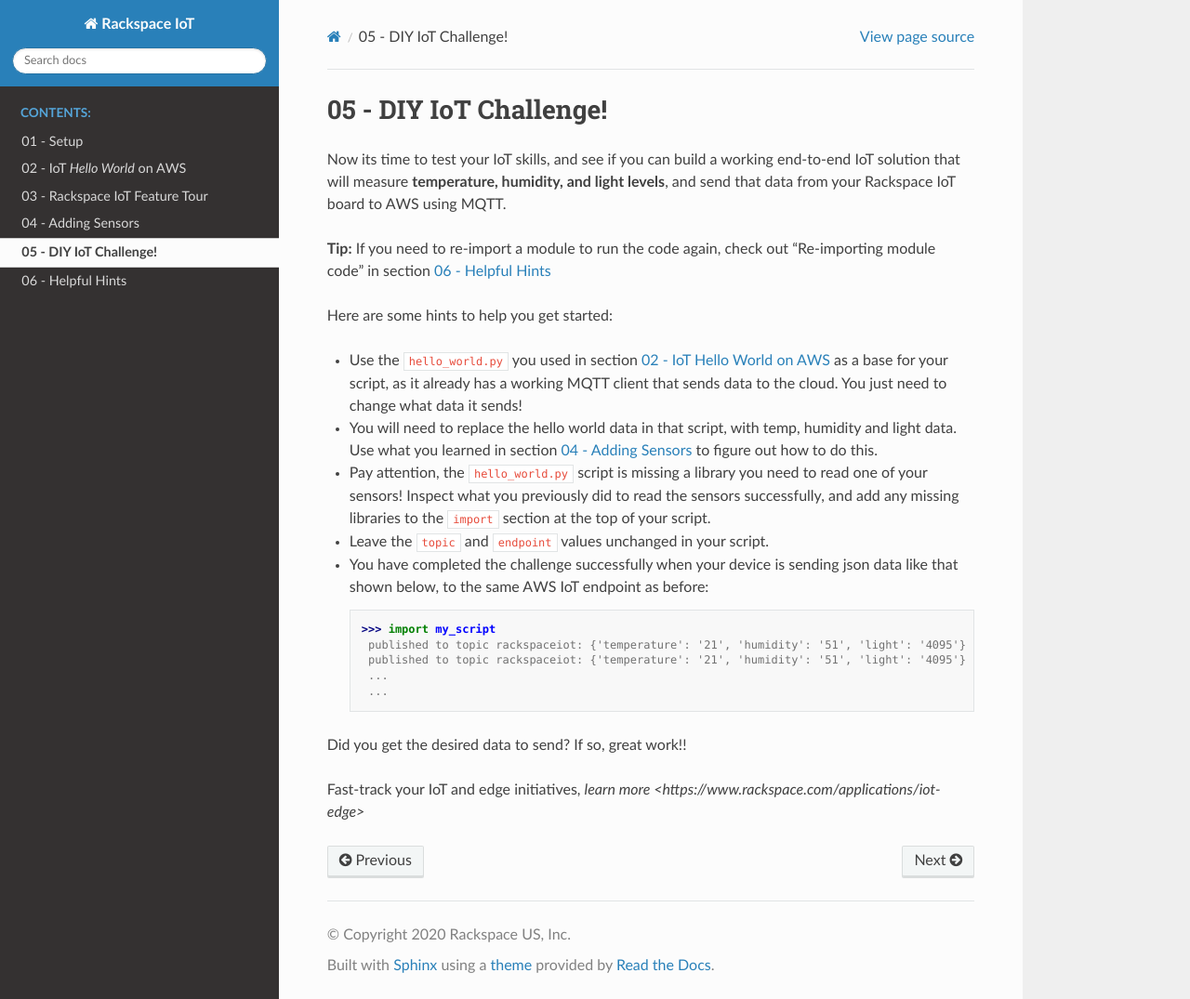
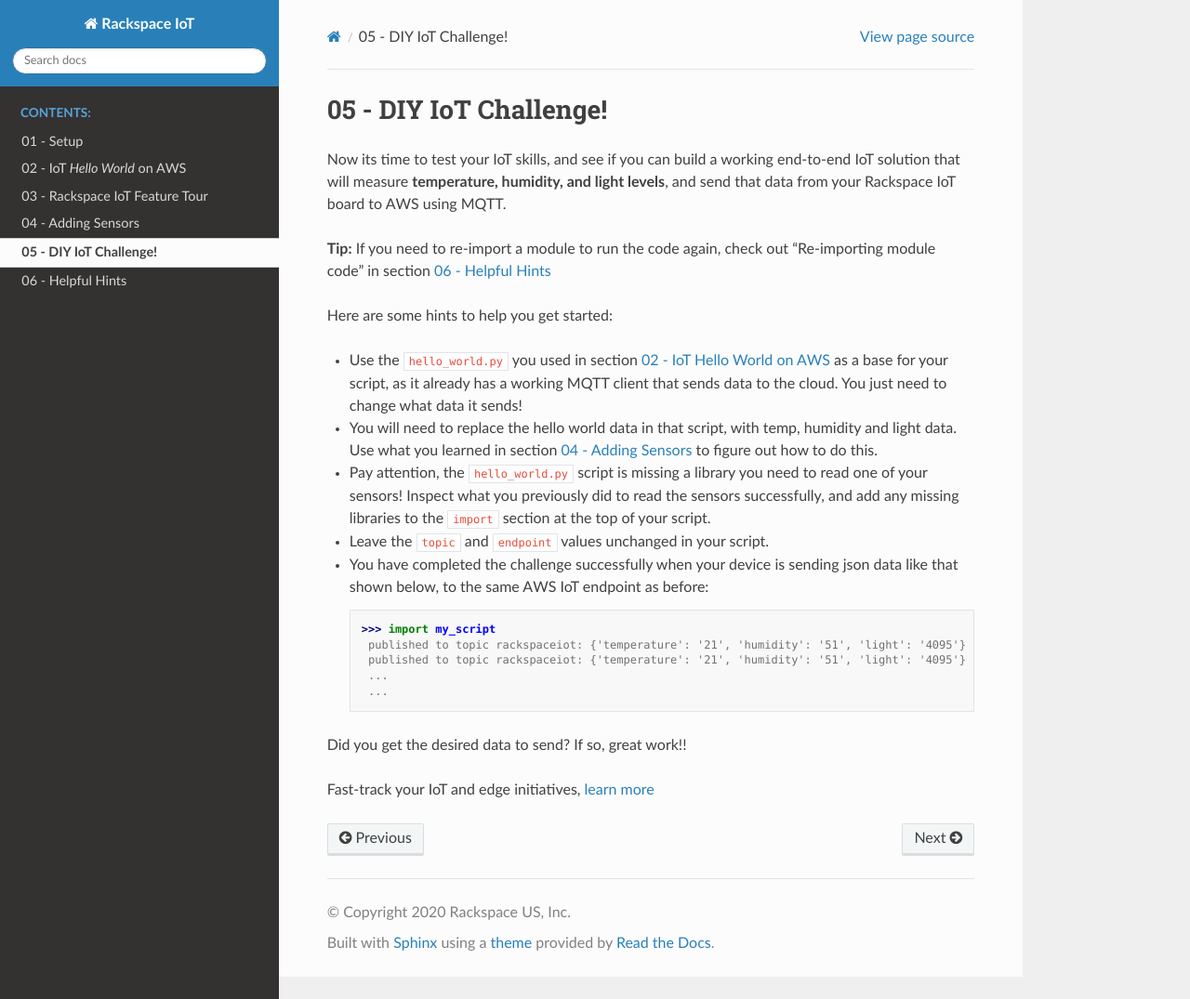
Before and after one commit to onicagroup/rackspace-iot, a Sphinx documentation site: the page built from docs/source/diy_challenge/diy_challenge.rst, in a window 1280 px wide and 1075 px high. Shown: the whole window at 93% size. Built offline with Sphinx 7.4.7 and the Read the Docs theme 2.0.0, drawn with Linux system fonts in a browser that asks for light colours; pages that are not in the unit, such as notebooks, are missing from menus.

Commit message:
fix link format

```diff
--- a/docs/source/diy_challenge/diy_challenge.rst
+++ b/docs/source/diy_challenge/diy_challenge.rst
@@ -25,4 +25,4 @@
 
 Did you get the desired data to send?  If so, great work!!
 
-Fast-track your IoT and edge initiatives, `learn more <https://www.rackspace.com/applications/iot-edge>`
+Fast-track your IoT and edge initiatives, `learn more <https://www.rackspace.com/applications/iot-edge>`_
```
